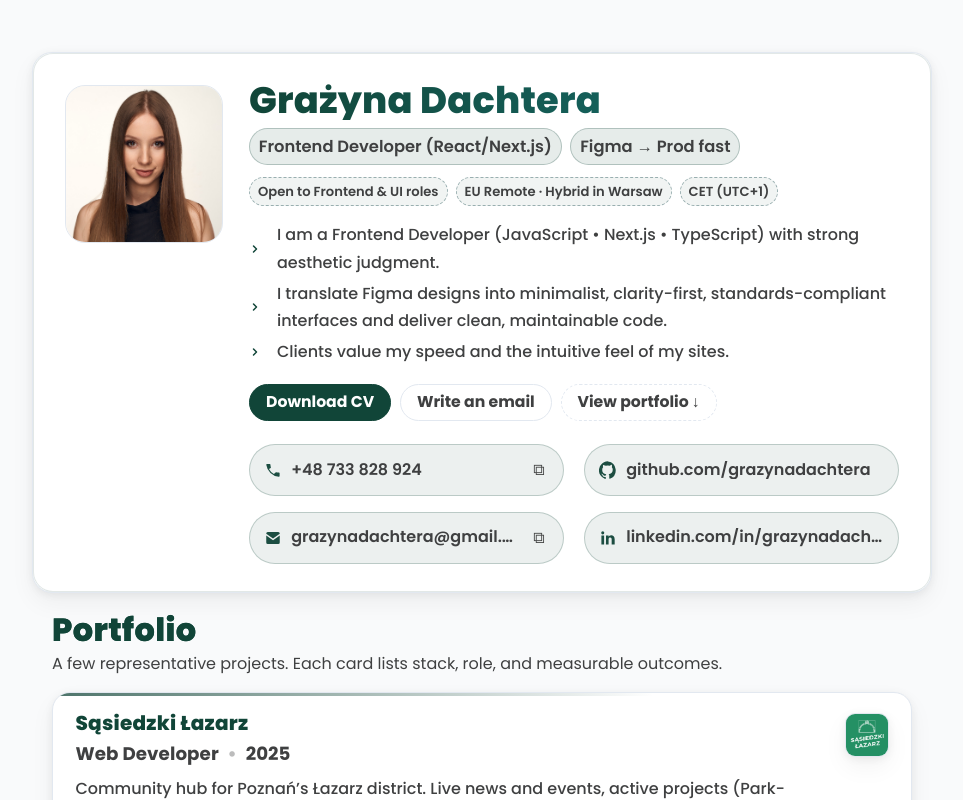
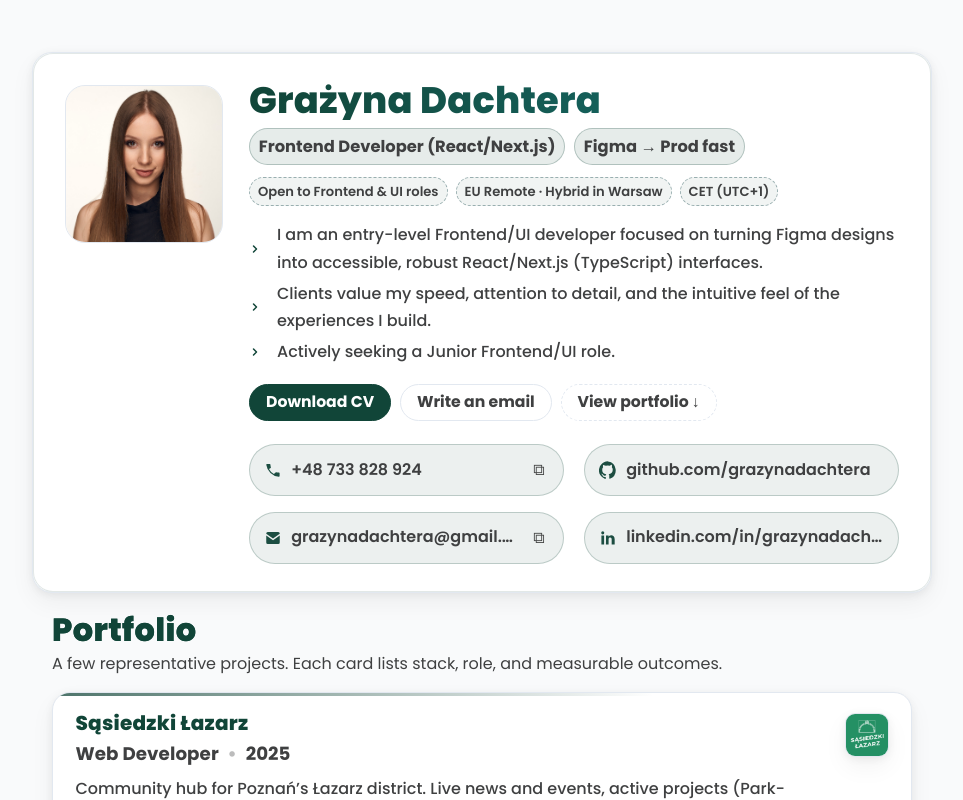
Before and after one commit to GrazynaDachtera/grazynadachtera, a Next.js app: page / in a window 1280 px wide. Shown: the top 800 px of the page, without its empty margins (158-1121 px from the left). Built offline with nearby package versions, Linux system fonts and the light colour scheme.

Commit message:
polished headers title

```diff
--- a/src/components/Header/Header.scss
+++ b/src/components/Header/Header.scss
@@ -238,6 +238,11 @@ $resume-glow-radius: $radius-xl + 0.125rem;
 .resumeHeaderRole .badge,
 .resumeHeaderAvailability .chip { color: #3f4041 !important; }
 
+.resumeHeaderRole .badge,
+.resumeHeaderRole .badge--sub {
+  font-weight: 650;
+}
+
 .resumeHeaderCta .btn.btn--ghost,
 .resumeHeaderCta .btn.btn--ghost:visited,
 .resumeHeaderCta .btn.btn--ghost:focus,
--- a/src/components/Header/Header.tsx
+++ b/src/components/Header/Header.tsx
@@ -46,9 +46,9 @@ const CONTACTS: ReadonlyArray<Contact> = [
 ];
 
 const TAGLINES: ReadonlyArray<string> = [
-  "I am a Frontend Developer (JavaScript • Next.js • TypeScript) with strong aesthetic judgment.",
-  "I translate Figma designs into minimalist, clarity-first, standards-compliant interfaces and deliver clean, maintainable code.",
-  "Clients value my speed and the intuitive feel of my sites.",
+  "I am an entry-level Frontend/UI developer focused on turning Figma designs into accessible, robust React/Next.js (TypeScript) interfaces.",
+  "Clients value my speed, attention to detail, and the intuitive feel of the experiences I build.",
+  "Actively seeking a Junior Frontend/UI role.",
 ];
 
 const AVAILABILITY: ReadonlyArray<string> = [
```
